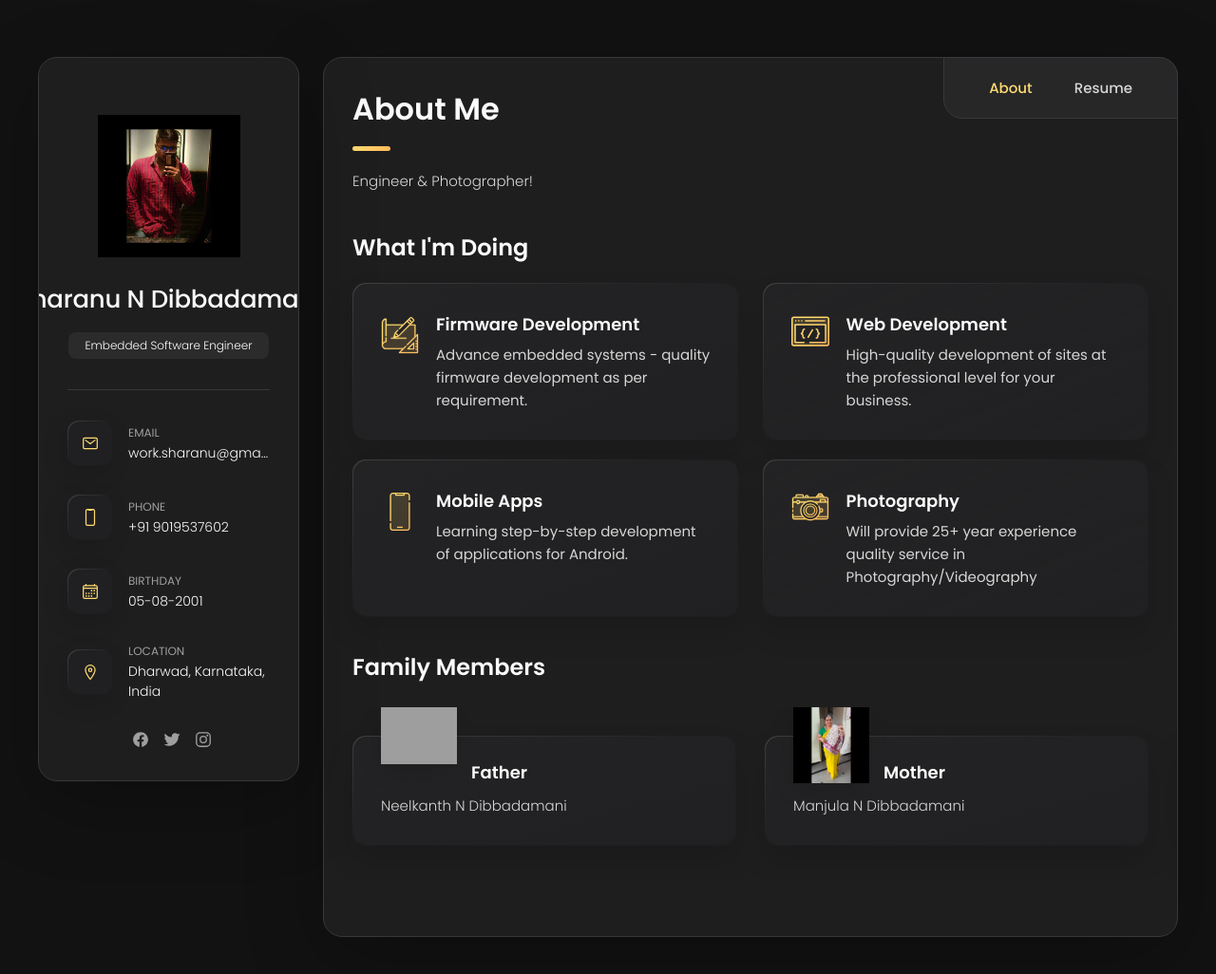
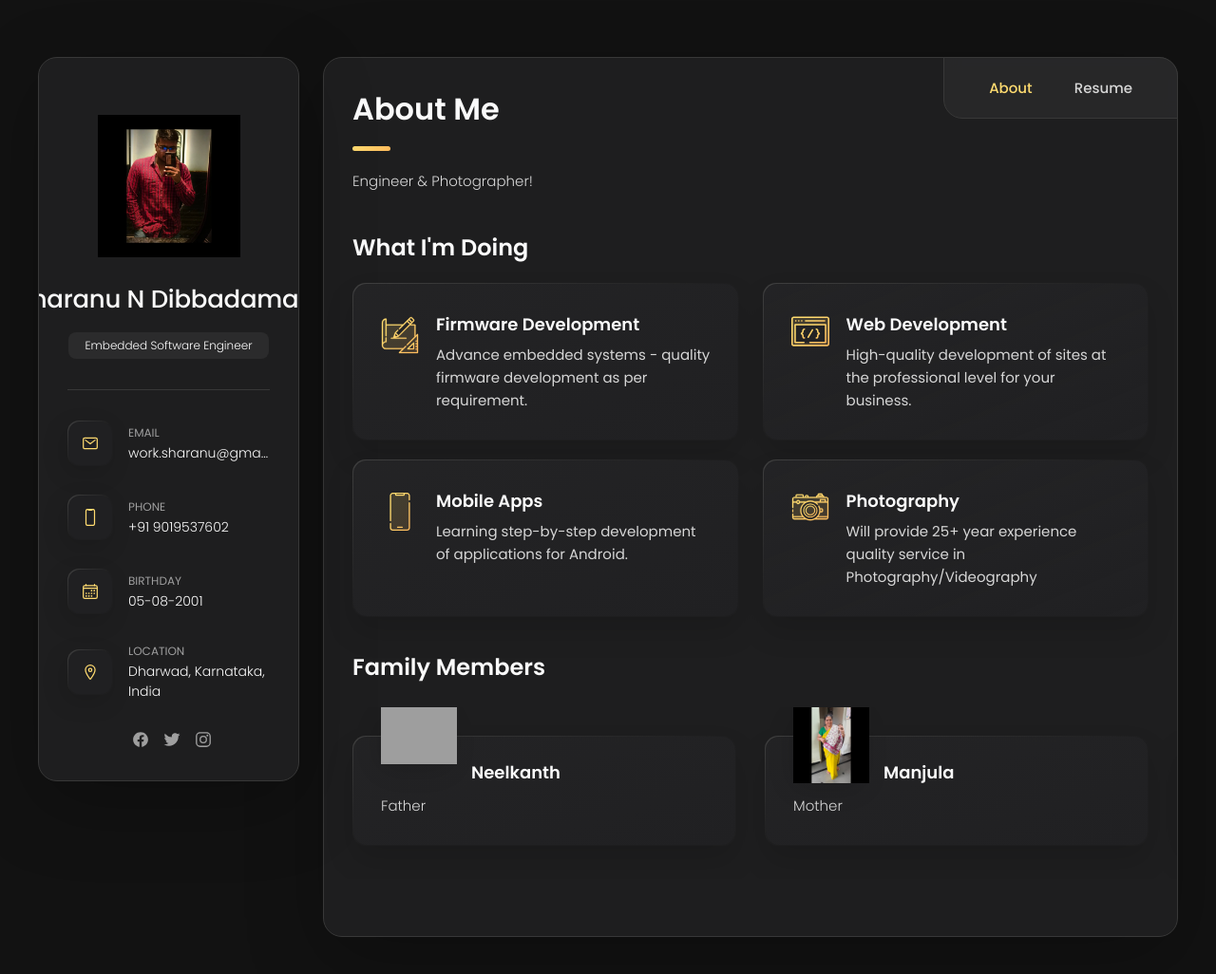
Before and after one commit to SharanuND/Sharanu-s-website, a plain HTML site: page index.html in a window 1280 px wide. Shown: the whole page at 95% size. Drawn offline with nearby package versions, Linux system fonts and the light colour scheme; grey boxes are pictures that could not be loaded.

```diff
--- a/index.html
+++ b/index.html
@@ -311,11 +311,11 @@
                   <img src="./assets/images/avatar-1.png" alt="Daniel lewis" width="60" data-testimonials-avatar>
                 </figure>
 
-                <h4 class="h4 testimonials-item-title" data-testimonials-title>Father</h4>
+                <h4 class="h4 testimonials-item-title" data-testimonials-title>Neelkanth</h4>
 
                 <div class="testimonials-text" data-testimonials-text>
                   <p>
-                    Neelkanth N Dibbadamani
+                    Father
                   </p>
                 </div>
 
@@ -329,11 +329,11 @@
                   <img src="./assets/images/avatar-2.png" alt="Jessica miller" width="60" data-testimonials-avatar>
                 </figure>
 
-                <h4 class="h4 testimonials-item-title" data-testimonials-title>Mother</h4>
+                <h4 class="h4 testimonials-item-title" data-testimonials-title>Manjula</h4>
 
                 <div class="testimonials-text" data-testimonials-text>
                   <p>
-                    Manjula N Dibbadamani
+                    Mother
                   </p>
                 </div>
 
@@ -347,11 +347,11 @@
                   <img src="./assets/images/avatar-3.png" alt="Emily evans" width="60" data-testimonials-avatar>
                 </figure>
 
-                <h4 class="h4 testimonials-item-title" data-testimonials-title>Brother</h4>
+                <h4 class="h4 testimonials-item-title" data-testimonials-title>Shreyas</h4>
 
                 <div class="testimonials-text" data-testimonials-text>
                   <p>
-                    Shreyas N Dibbadamani
+                    Brother
                   </p>
                 </div>
 
```
